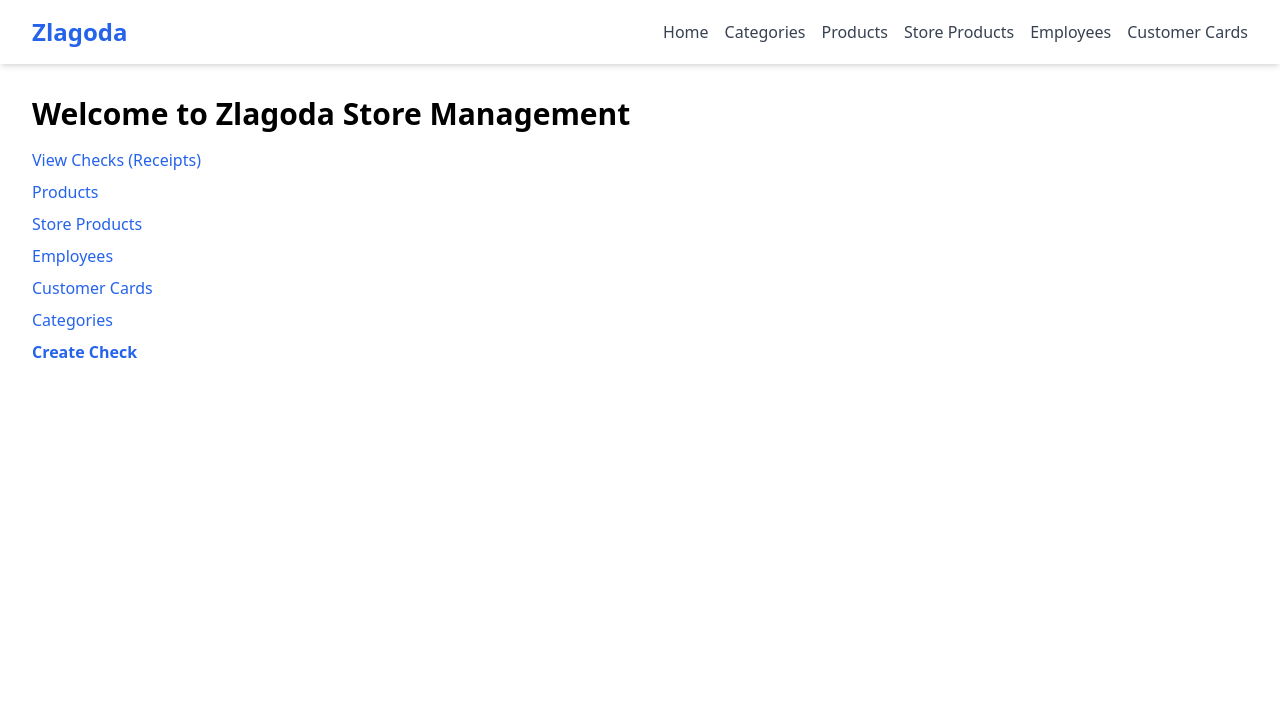
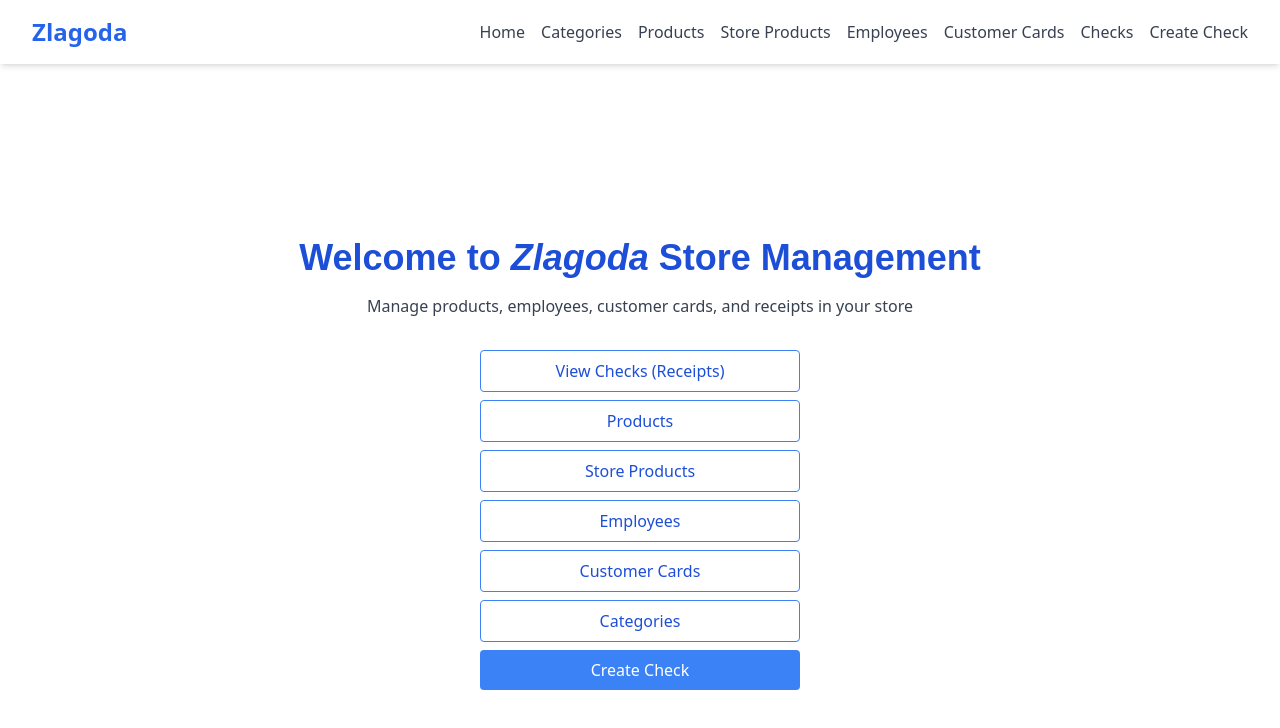
Before and after one commit to velosypedno/zlagoda, a React (Vite) app in the folder frontend/: page / in a window 1280 px wide. Shown: the top 728 px of the page. Built offline with nearby package versions, Linux system fonts and the light colour scheme; no server answers.

Commit message:
update home page

```diff
--- a/frontend/src/components/Navbar.tsx
+++ b/frontend/src/components/Navbar.tsx
@@ -16,6 +16,8 @@ const Navbar = () => {
             <Link to="/store-products" className="text-gray-700 hover:text-blue-500 transition">Store Products</Link>
             <Link to="/employees" className="text-gray-700 hover:text-blue-500 transition">Employees</Link>
             <Link to="/customer-cards" className="text-gray-700 hover:text-blue-500 transition">Customer Cards</Link>
+            <Link to="/checks" className="text-gray-700 hover:text-blue-500 transition">Checks</Link>
+            <Link to="/create-check" className="text-gray-700 hover:text-blue-500 transition">Create Check</Link>
           </div>
         </div>
       </div>
--- a/frontend/src/pages/Home.tsx
+++ b/frontend/src/pages/Home.tsx
@@ -1,16 +1,21 @@
 import { Link } from "react-router-dom";
 
 const Home = () => (
-  <div className="p-8">
-    <h1 className="text-3xl font-bold mb-4">Welcome to Zlagoda Store Management</h1>
-    <div className="space-y-2">
-      <Link to="/checks" className="text-blue-600 hover:underline">View Checks (Receipts)</Link>
-      <Link to="/products" className="block text-blue-600 hover:underline">Products</Link>
-      <Link to="/store-products" className="block text-blue-600 hover:underline">Store Products</Link>
-      <Link to="/employees" className="block text-blue-600 hover:underline">Employees</Link>
-      <Link to="/customer-cards" className="block text-blue-600 hover:underline">Customer Cards</Link>
-      <Link to="/categories" className="block text-blue-600 hover:underline">Categories</Link>
-      <Link to="/create-check" className="block text-blue-600 hover:underline font-semibold">Create Check</Link>
+  <div className="p-8 min-h-screen bg-white flex flex-col items-center justify-center">
+    <h1 className="text-4xl font-bold mb-4 text-blue-700" style={{ fontFamily: 'cursive, sans-serif' }}>
+      Welcome to <span className="italic">Zlagoda</span> Store Management
+    </h1>
+    <p className="mb-8 text-base text-gray-700 max-w-xl text-center">
+      Manage products, employees, customer cards, and receipts in your store
+    </p>
+    <div className="space-y-2 w-full max-w-xs">
+      <Link to="/checks" className="block border border-blue-500 text-blue-700 hover:bg-blue-50 font-medium py-2 px-4 rounded text-center transition">View Checks (Receipts)</Link>
+      <Link to="/products" className="block border border-blue-500 text-blue-700 hover:bg-blue-50 font-medium py-2 px-4 rounded text-center transition">Products</Link>
+      <Link to="/store-products" className="block border border-blue-500 text-blue-700 hover:bg-blue-50 font-medium py-2 px-4 rounded text-center transition">Store Products</Link>
+      <Link to="/employees" className="block border border-blue-500 text-blue-700 hover:bg-blue-50 font-medium py-2 px-4 rounded text-center transition">Employees</Link>
+      <Link to="/customer-cards" className="block border border-blue-500 text-blue-700 hover:bg-blue-50 font-medium py-2 px-4 rounded text-center transition">Customer Cards</Link>
+      <Link to="/categories" className="block border border-blue-500 text-blue-700 hover:bg-blue-50 font-medium py-2 px-4 rounded text-center transition">Categories</Link>
+      <Link to="/create-check" className="block bg-blue-500 hover:bg-blue-600 text-white font-medium py-2 px-4 rounded text-center transition">Create Check</Link>
     </div>
   </div>
 );
```
